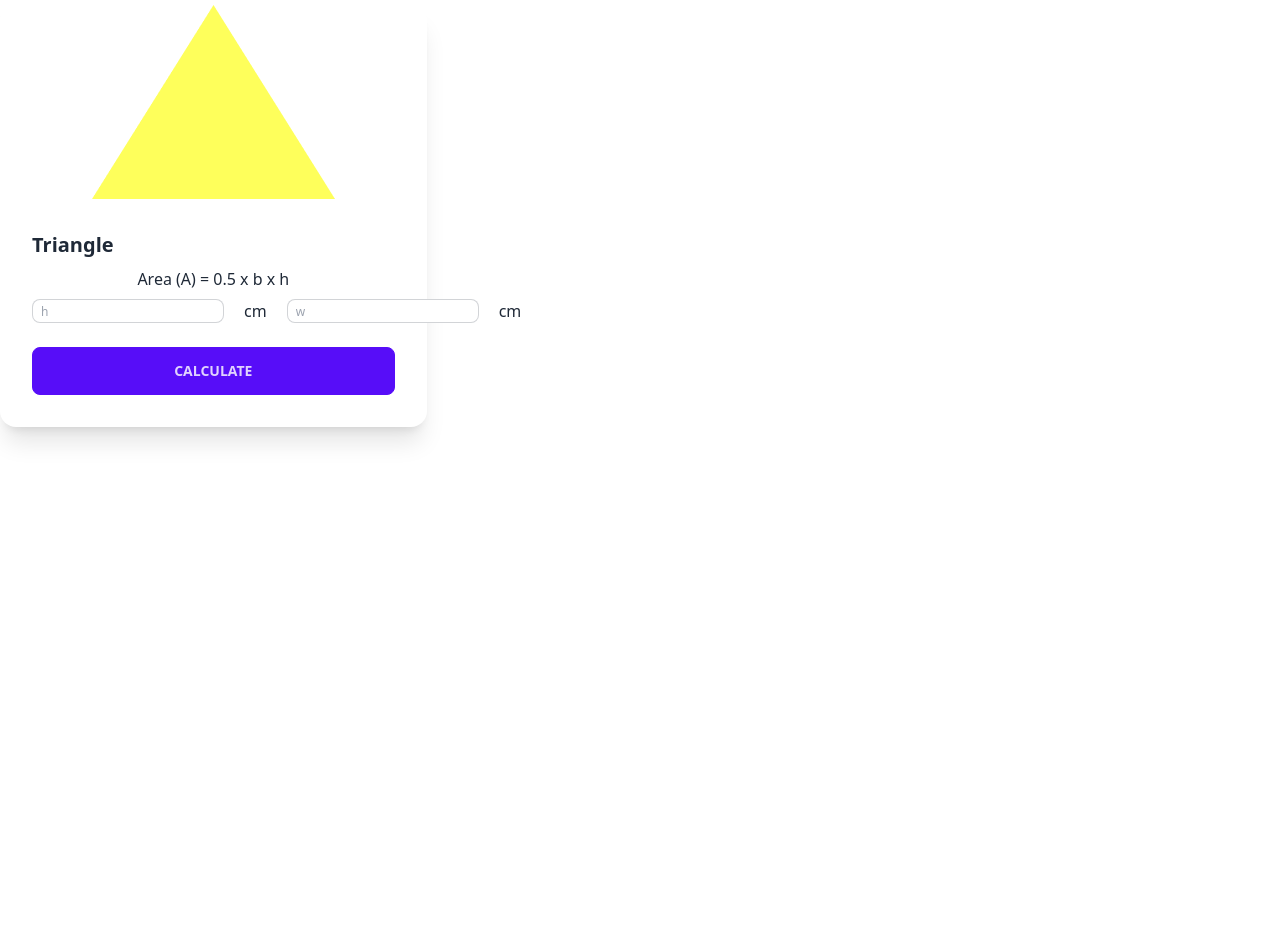
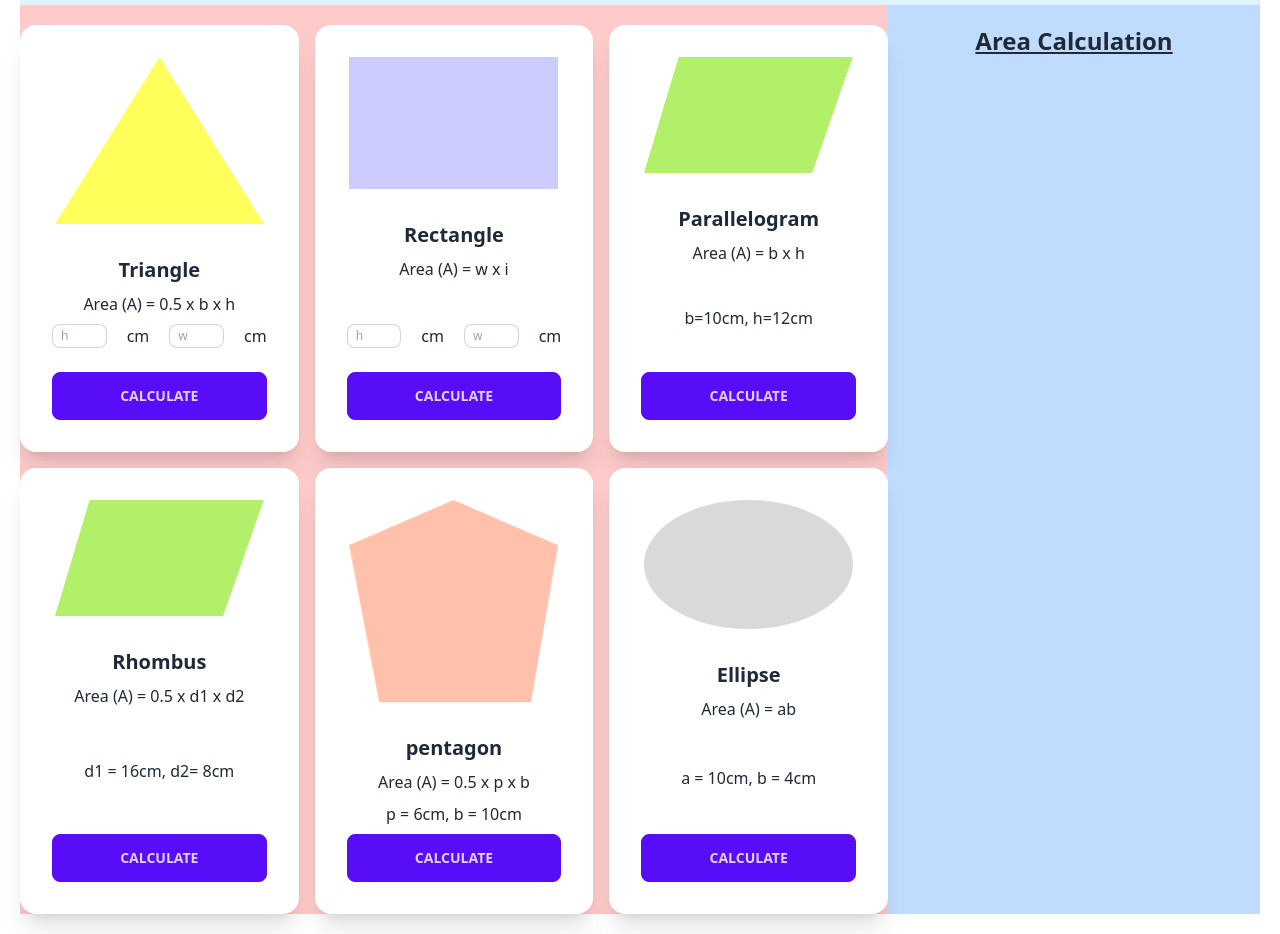
Before and after one commit to Aminurrahman4/homework-five, a plain HTML site: page index.html in a window 1280 px wide. Shown: the part 107-1041 px from the top of the page. Before the commit the page ends 800 px from the top, so only its background shows below. Drawn offline with nearby package versions, Linux system fonts and the light colour scheme.

Commit message:
all card complete

```diff
--- a/index.html
+++ b/index.html
@@ -9,8 +9,8 @@
     <script src="https://cdn.tailwindcss.com"></script>
 </head>
 
-<body class="">
-    <header class=" mt-5 mx-5 px-5 ">
+<body class="p-5">
+    <header class=" mt-5 ">
         <div class="navbar bg-sky-100">
             <div class="navbar-start">
                 <h2> <span class="text-2xl font-bold">Interactive</span> <br> Geometry Genius</h2>
@@ -22,16 +22,18 @@
     </header>
 
     <main>
-        <section class="grid grid-cols-3 mt-5">
+        <div class="bg-green-200 flex">
+            <div class="w-[70%] bg-red-200">
+                <section class="grid grid-cols-3 mt-5 gap-4">
                     <div class="card w-full bg-base-100 shadow-xl text-center">
-                <figure><img src="images/triangle.png" alt="Shoes" /></figure>
+                        <figure><img src="images/triangle.png" alt="Shoes" class="w-[75%] mt-8"/></figure>
                         <div class="card-body ">
-                    <h2 class="card-title">Triangle</h2>
+                            <h2 class="card-title mx-auto">Triangle</h2>
                             <p>Area (A) = 0.5 x b x h</p>
 
                             <div class="flex gap-5 mb-4">
-                        <input type="text" placeholder="h" class="input input-bordered input-xs max-w-xs" />cm
-                        <input type="text" placeholder="w" class="input input-bordered input-xs max-w-xs" />cm
+                                <input type="text" placeholder="h" class="input input-bordered input-xs max-w-xs w-full" />cm
+                                <input type="text" placeholder="w" class="input input-bordered input-xs max-w-xs w-full" />cm
                             </div>
 
                             <div class="card-actions justify-end">
@@ -39,7 +41,78 @@
                             </div>
                         </div>
                     </div>
+                    <div class="card w-full bg-base-100 shadow-xl text-center">
+                        <figure><img src="images/rectangle.png" alt="Shoes" class="w-[75%] mt-8"/></figure>
+                        <div class="card-body ">
+                            <h2 class="card-title mx-auto">Rectangle</h2>
+                            <p>Area (A) = w x i</p>
+
+                            <div class="flex gap-5 mb-4">
+                                <input type="text" placeholder="h" class="input input-bordered input-xs max-w-xs w-full"/>cm
+                                <input type="text" placeholder="w" class="input input-bordered input-xs max-w-xs w-full"/>cm
+                            </div>
+
+                            <div class="card-actions justify-end">
+                                <button class="btn btn-primary w-full">Calculate</button>
+                            </div>
+                        </div>
+                    </div>
+                    <div class="card w-full bg-base-100 shadow-xl text-center">
+                        <figure><img src="images/parallelogram.png" alt="Shoes" class="w-3/4 mt-8"/></figure>
+                        <div class="card-body ">
+                            <h2 class="card-title mx-auto">Parallelogram</h2>
+                            <p>Area (A) = b x h</p>
+                            <p>b=10cm, h=12cm</p>
+
+                            <div class="card-actions justify-end">
+                                <button class="btn btn-primary w-full">Calculate</button>
+                            </div>
+                        </div>
+                    </div>
+                    <div class="card w-full bg-base-100 shadow-xl text-center">
+                        <figure><img src="images/parallelogram.png" alt="Shoes" class="w-[75%] mt-8"/></figure>
+                        <div class="card-body ">
+                            <h2 class="card-title mx-auto">Rhombus</h2>
+                            <p>Area (A) = 0.5 x d1 x d2</p>
+                            <p>d1 = 16cm, d2= 8cm</p>
+
+                            <div class="card-actions justify-end">
+                                <button class="btn btn-primary w-full">Calculate</button>
+                            </div>
+                        </div>
+                    </div>
+                    <div class="card w-full bg-base-100 shadow-xl text-center">
+                        <figure><img src="images/pentagon.png" alt="Shoes" class="w-[75%] mt-8"/></figure>
+                        <div class="card-body ">
+                            <h2 class="card-title mx-auto">pentagon</h2>
+                            <p>Area (A) = 0.5 x p x b</p>
+                            <p>p = 6cm, b = 10cm</p>
+
+                            <div class="card-actions justify-end">
+                                <button class="btn btn-primary w-full">Calculate</button>
+                            </div>
+                        </div>
+                    </div>
+                    <div class="card w-full bg-base-100 shadow-xl text-center">
+                        <figure><img src="images/ellipse.png" alt="Shoes" class="w-[75%] mt-8"/></figure>
+                        <div class="card-body ">
+
+                            <h2 class="card-title mx-auto">Ellipse</h2>
+                            <p>Area (A) = ab</p>
+                            <p>a = 10cm, b = 4cm</p>
+
+                            <div class="card-actions justify-end">
+                                <button class="btn btn-primary w-full">Calculate</button>
+                            </div>
+                        </div>
+                    </div>
                 </section>
+            </div>
+            <div class="w-[30%] bg-blue-200">
+                <h2 class="text-center mt-5 font-semibold text-2xl underline">Area Calculation</h2>
+            </div>
+        </div>
+
     </main>
 </body>
 
```
Lines whose indentation alone changed are shown as unchanged.
